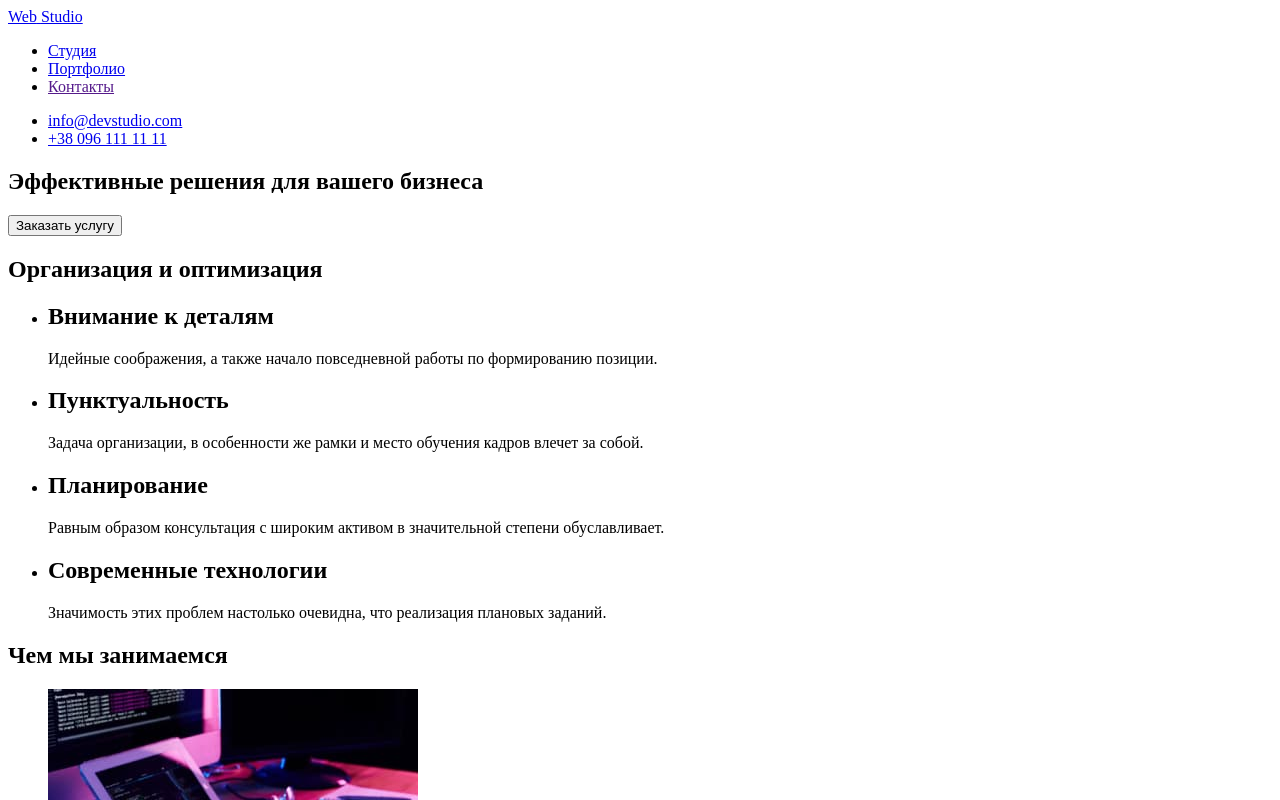
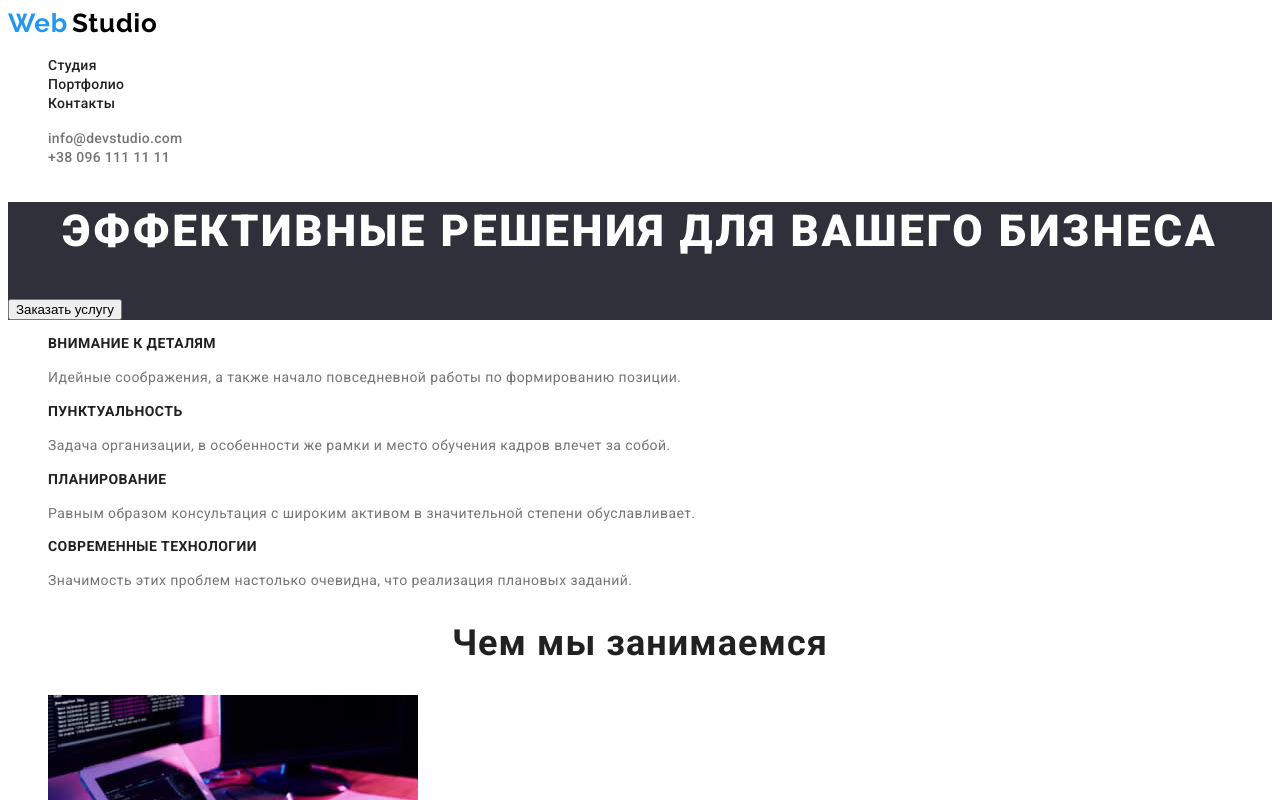
Before and after one commit to ArthurSyzonenko/goit-markup-hw-02, a plain HTML site: page index.html in a window 1280 px wide. Shown: the top 800 px of the page. Drawn offline with Linux system fonts and the light colour scheme; the site is published under a folder, as on GitHub Pages, so addresses that start at the root find nothing.

Commit message:
HomeWork2
Final

```diff
--- a/index.html
+++ b/index.html
@@ -8,19 +8,19 @@
     <link rel="preconnect" href="https://fonts.googleapis.com">
 <link rel="preconnect" href="https://fonts.gstatic.com" crossorigin>
 <link href="https://fonts.googleapis.com/css2?family=Raleway:wght@700&family=Roboto:wght@400;500;700;900&display=swap" rel="stylesheet">
-<link rel="stylesheet" href="/css/styles.css">
+<link rel="stylesheet" href="./css/styles.css">
 </head>
 <body>
     <!--Шапка страницы-->
     <header class="header">
     <nav class="header-nav">
-        <a class="link header-logo" href="/index.html">
+        <a class="link header-logo" href="./index.html">
             <span lang="en" class="header-logo-web">Web</span>
             <span lang="en" class="header-logo-studio">Studio</span>
         </a>
         <ul class="list header-list">
-            <li class="header-item"><a class="link header-link" href="/index.html">Студия</a></li>
-            <li class="header-item"><a class="link header-link" href="/portfolio.html">Портфолио</a></li>
+            <li class="header-item"><a class="link header-link" href="./index.html">Студия</a></li>
+            <li class="header-item"><a class="link header-link" href="./portfolio.html">Портфолио</a></li>
             <li class="header-item"><a class="link header-link" href="">Контакты</a></li>
         </ul>
     </nav>
@@ -100,7 +100,7 @@
     </main>
     <!--Подвал-->
     <footer class="footer-address">
-            <a class="link footer-logo" href="/index.html">
+            <a class="link footer-logo" href="./index.html">
                 <span lang="en" class="footer-logo-web">Web</span>
                 <span lang="en" class="footer-logo-studio">Studio</span>
             </a>
--- a/portfolio.html
+++ b/portfolio.html
@@ -12,20 +12,20 @@
     <link
         href="https://fonts.googleapis.com/css2?family=Raleway:wght@700&family=Roboto:wght@400;500;700;900&display=swap"
         rel="stylesheet">
-    <link rel="stylesheet" href="/css/styles.css">
+    <link rel="stylesheet" href="./css/styles.css">
 </head>
 
 <body>
     <!--Шапка страницы-->
     <header class="header">
         <nav class="header-nav">
-            <a class="link header-logo" href="/index.html">
+            <a class="link header-logo" href="./index.html">
                 <span lang="en" class="header-logo-web">Web</span>
                 <span lang="en" class="header-logo-studio">Studio</span>
             </a>
             <ul class="list header-list">
-                <li class="header-item"><a class="link header-link" href="/index.html">Студия</a></li>
-                <li class="header-item"><a class="link header-link" href="/portfolio.html">Портфолио</a></li>
+                <li class="header-item"><a class="link header-link" href="./index.html">Студия</a></li>
+                <li class="header-item"><a class="link header-link" href="./portfolio.html">Портфолио</a></li>
                 <li class="header-item"><a class="link header-link" href="">Контакты</a></li>
             </ul>
         </nav>
@@ -91,7 +91,7 @@
         </section>
     </main>
     <footer class="footer-address">
-        <a class="link footer-logo" href="/index.html">
+        <a class="link footer-logo" href="./index.html">
             <span lang="en" class="footer-logo-web">Web</span>
             <span lang="en" class="footer-logo-studio">Studio</span>
         </a>
```
